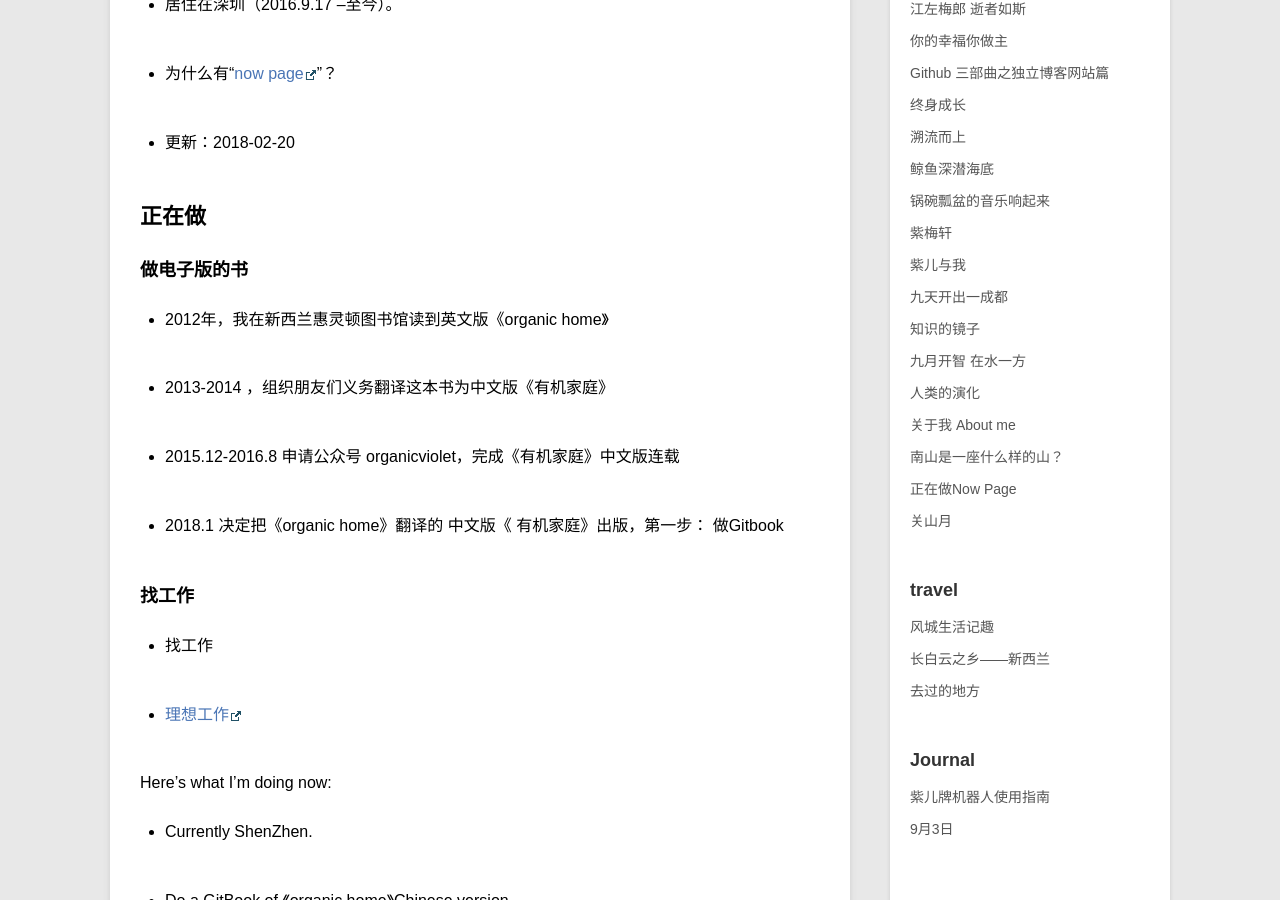
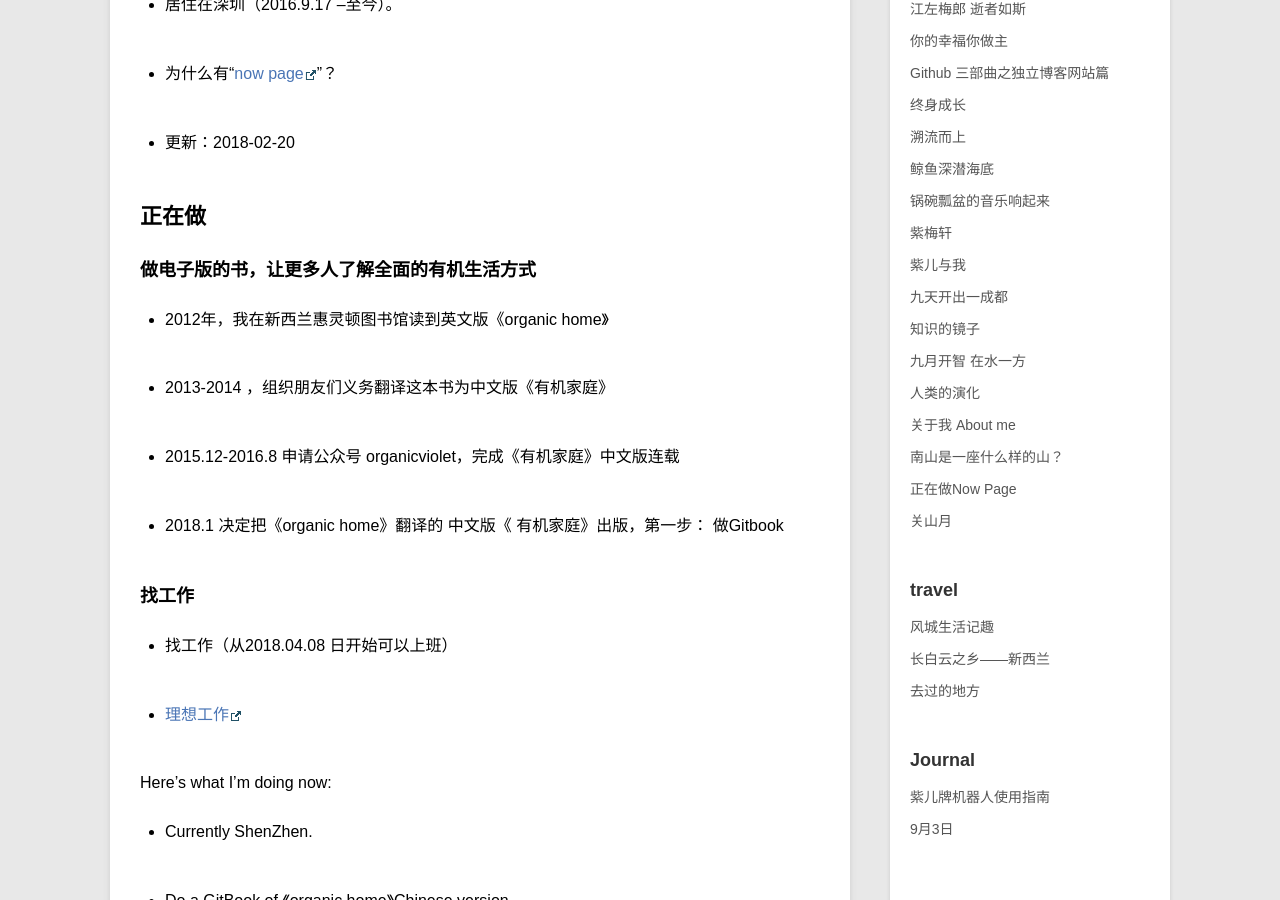
Before and after one commit to violettianjie/violettianjie.github.io, a Jekyll site: the page built from _posts/blog/2017-09-03-now.md, in a window 1280 px wide and 900 px high, scrolled down 244 px. Built offline with Jekyll 4.4.1, drawn with Linux system fonts in a browser that asks for light colours; comment, search, counter and statistics services are not loaded.

Commit message:
Update 2017-09-03-now.md

```diff
--- a/_posts/blog/2017-09-03-now.md
+++ b/_posts/blog/2017-09-03-now.md
@@ -12,7 +12,7 @@ category: blog
 
 ## 正在做
 
-### 做电子版的书
+### 做电子版的书，让更多人了解全面的有机生活方式
 
 - 2012年，我在新西兰惠灵顿图书馆读到英文版《organic home》
 
@@ -25,7 +25,7 @@ category: blog
 ### 找工作
 
 
-- 找工作
+- 找工作（从2018.04.08 日开始可以上班）
 
 - [理想工作](https://github.com/violettianjie/ForFamily/blob/master/IdealWork.md )
 
```
